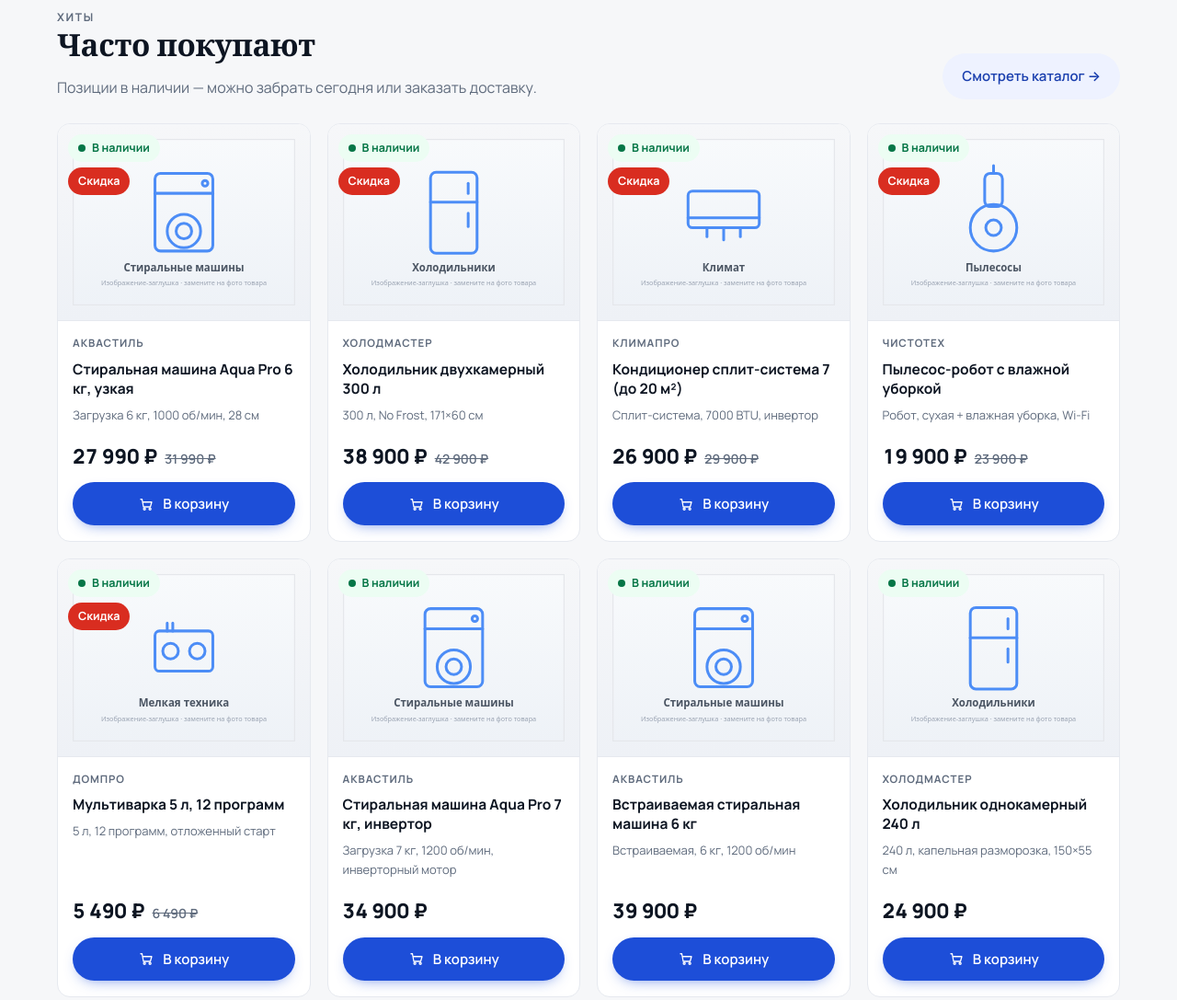
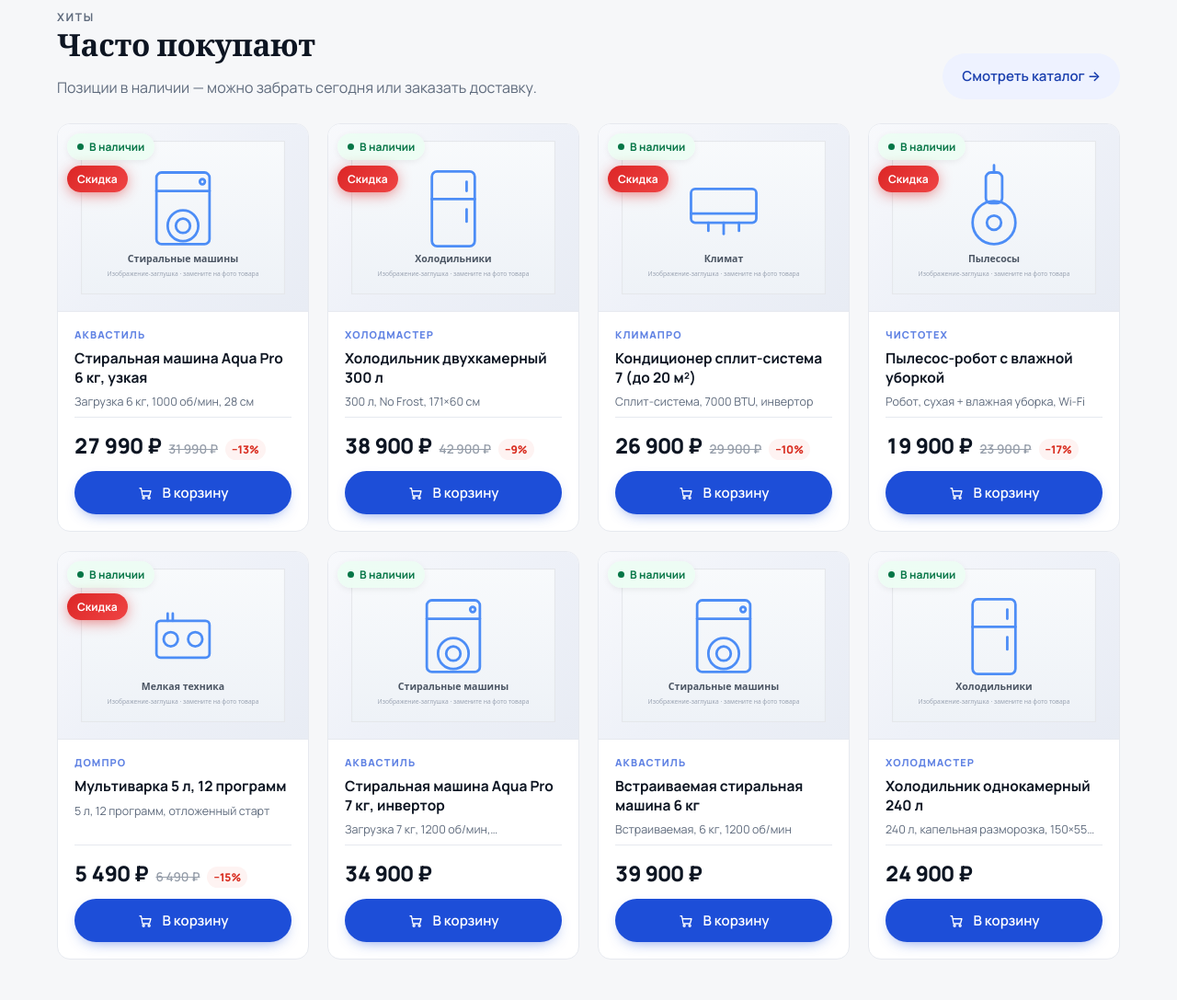
Before and after one commit to Nigismo/tehnodom-penza, a plain HTML site: page index.html in a window 1280 px wide. Shown: the part 1667-2754 px from the top of the page at 92% size. Drawn offline with nearby package versions, Linux system fonts and the light colour scheme.

Commit message:
Иконки категорий: 6 отдельных иконок вместо дублей (washer/fridge/snow/vacuum/kettle/house)

```diff
--- a/assets/css/styles.css
+++ b/assets/css/styles.css
@@ -230,27 +230,94 @@ main { display: block; padding-bottom: 64px; }
 .cat-tile .cat-count { color: var(--brand-dark); font-weight: 700; font-size: 13px; }
 
 /* ---------- Карточка товара ---------- */
-.product-grid { display: grid; grid-template-columns: repeat(auto-fill, minmax(238px, 1fr)); gap: 18px; }
-.product-card { display: flex; flex-direction: column; background: var(--bg); border: 1px solid var(--line);
-  border-radius: var(--radius); overflow: hidden; transition: border-color var(--t), box-shadow var(--t), transform var(--t); }
-.product-card:hover { border-color: var(--line-strong); box-shadow: var(--shadow); transform: translateY(-3px); }
-.product-media { position: relative; aspect-ratio: 4 / 3; background: linear-gradient(180deg, var(--bg-soft), #eef1f6);
-  border-bottom: 1px solid var(--line); }
-.product-media img { width: 100%; height: 100%; object-fit: contain; padding: 16px; transition: transform .35s var(--ease); }
-.product-card:hover .product-media img { transform: scale(1.04); }
-.product-body { padding: 15px 16px 17px; display: flex; flex-direction: column; gap: 8px; flex: 1; }
-.product-brand { font-size: 11.5px; color: var(--muted); text-transform: uppercase; letter-spacing: .08em; font-weight: 700; }
-.product-title { font-size: 15.5px; font-weight: 700; line-height: 1.35; margin: 0; font-family: var(--font-body);
-  display: -webkit-box; -webkit-line-clamp: 2; -webkit-box-orient: vertical; overflow: hidden; }
-.product-title a { color: var(--ink); }
+.product-grid { display: grid; grid-template-columns: repeat(auto-fill, minmax(238px, 1fr)); gap: 20px; }
+
+.product-card {
+  display: flex; flex-direction: column; background: var(--bg);
+  border: 1px solid var(--line); border-radius: var(--radius); overflow: hidden;
+  transition: border-color .25s var(--ease), box-shadow .3s var(--ease), transform .3s var(--ease);
+  will-change: transform;
+}
+.product-card:hover {
+  border-color: rgba(29, 78, 216, .25);
+  box-shadow: 0 8px 30px -8px rgba(29, 78, 216, .18), 0 2px 8px -2px rgba(13, 21, 34, .08);
+  transform: translateY(-5px);
+}
+
+/* Медиа-зона */
+.product-media {
+  position: relative; aspect-ratio: 4 / 3; overflow: hidden;
+  background: linear-gradient(135deg, #f8f9fc 0%, #eef1f8 50%, #e8ecf4 100%);
+  border-bottom: 1px solid var(--line);
+}
+.product-media img {
+  width: 100%; height: 100%; object-fit: contain; padding: 18px;
+  transition: transform .45s var(--ease), filter .3s var(--ease);
+}
+.product-card:hover .product-media img { transform: scale(1.08); }
+
+/* Оверлей «Подробнее» при наведении */
+.product-media::after {
+  content: "Подробнее →"; position: absolute; inset: 0;
+  display: flex; align-items: flex-end; justify-content: center; padding-bottom: 16px;
+  background: linear-gradient(to top, rgba(13, 21, 34, .55) 0%, rgba(13, 21, 34, .12) 40%, transparent 60%);
+  color: #fff; font-size: 13.5px; font-weight: 700; letter-spacing: .02em;
+  opacity: 0; transition: opacity .3s var(--ease);
+  pointer-events: none;
+}
+.product-card:hover .product-media::after { opacity: 1; }
+
+/* Тело карточки */
+.product-body { padding: 16px 18px 18px; display: flex; flex-direction: column; gap: 6px; flex: 1; }
+.product-brand {
+  font-size: 11px; color: var(--brand); text-transform: uppercase;
+  letter-spacing: .1em; font-weight: 800; opacity: .7;
+}
+.product-title {
+  font-size: 15.5px; font-weight: 700; line-height: 1.35; margin: 0; font-family: var(--font-body);
+  display: -webkit-box; -webkit-line-clamp: 2; -webkit-box-orient: vertical; overflow: hidden;
+}
+.product-title a { color: var(--ink); transition: color .2s; }
 .product-title a:hover { color: var(--brand); }
-.product-specs { font-size: 13px; color: var(--muted); margin: 0; }
-.product-foot { margin-top: auto; display: flex; flex-direction: column; gap: 10px; padding-top: 10px; }
-.price-row { display: flex; align-items: baseline; gap: 8px; }
-.price { font-size: 22px; font-weight: 800; color: var(--ink); white-space: nowrap; font-variant-numeric: tabular-nums; }
-.price-old { font-size: 14px; color: var(--muted); text-decoration: line-through; font-weight: 600; }
+.product-specs {
+  font-size: 12.5px; color: var(--muted); margin: 2px 0 0; line-height: 1.45;
+  display: -webkit-box; -webkit-line-clamp: 1; -webkit-box-orient: vertical; overflow: hidden;
+}
+
+/* Нижняя часть: цена + кнопки */
+.product-foot {
+  margin-top: auto; display: flex; flex-direction: column; gap: 10px;
+  padding-top: 12px; border-top: 1px solid var(--line);
+}
+.price-row { display: flex; align-items: baseline; gap: 8px; flex-wrap: wrap; }
+.price {
+  font-size: 23px; font-weight: 800; color: var(--ink); white-space: nowrap;
+  font-variant-numeric: tabular-nums; letter-spacing: -.01em;
+}
+.price-old {
+  font-size: 13.5px; color: var(--muted); text-decoration: line-through;
+  font-weight: 600; opacity: .65;
+}
+/* Процент скидки */
+.price-discount {
+  font-size: 12px; font-weight: 800; color: var(--sale); background: var(--sale-soft);
+  padding: 2px 7px; border-radius: var(--radius-pill); white-space: nowrap;
+}
+
 .product-actions { display: flex; gap: 8px; align-items: center; }
 .product-actions .btn { flex: 1; }
+
+/* Кнопка «В корзину» — градиентный hover */
+.product-actions .btn-primary {
+  background: var(--brand); position: relative; overflow: hidden;
+  transition: background .25s, box-shadow .25s, transform .2s;
+}
+.product-actions .btn-primary:hover {
+  background: linear-gradient(135deg, var(--brand) 0%, #2563eb 50%, #3b82f6 100%);
+  box-shadow: 0 4px 14px -4px rgba(29, 78, 216, .55);
+}
+.product-actions .btn-primary:active { transform: scale(.97); }
+
 /* Состояние «товар уже в корзине»: счётчик − N + */
 .product-actions.is-in-cart { flex-wrap: wrap; }
 .product-actions.is-in-cart .qty-sm { flex: 1 1 auto; }
@@ -259,14 +326,37 @@ main { display: block; padding-bottom: 64px; }
 .qty-sm input { width: 46px; height: 42px; }
 .btn-compact { min-height: 42px; padding: 9px 14px; font-size: 14px; }
 
+/* Появление карточки при прокрутке (IntersectionObserver) */
+.product-card { opacity: 0; transform: translateY(20px); }
+.product-card.is-visible { opacity: 1; transform: translateY(0); transition: opacity .5s var(--ease), transform .5s var(--ease), border-color .25s var(--ease), box-shadow .3s var(--ease); }
+.product-card.is-visible:hover { transform: translateY(-5px); }
+/* Каскадная задержка для карточек в сетке */
+.product-card:nth-child(3n+2).is-visible { transition-delay: .06s; }
+.product-card:nth-child(3n+3).is-visible { transition-delay: .12s; }
+
 /* Бейджи */
-.badge { display: inline-flex; align-items: center; gap: 7px; font-size: 12.5px; font-weight: 700;
-  padding: 5px 11px; border-radius: var(--radius-pill); background: var(--bg); }
-.badge-instock { background: var(--ok-soft); color: var(--ok); }
-.badge-preorder { background: var(--wait-soft); color: var(--wait); }
-.badge-sale { background: var(--sale); color: #fff; }
-.product-badges { position: absolute; top: 11px; left: 11px; display: flex; flex-direction: column; gap: 6px; align-items: flex-start; }
-.dot { width: 8px; height: 8px; border-radius: 50%; background: currentColor; }
+.badge {
+  display: inline-flex; align-items: center; gap: 6px; font-size: 12px; font-weight: 700;
+  padding: 5px 11px; border-radius: var(--radius-pill);
+  backdrop-filter: blur(6px); -webkit-backdrop-filter: blur(6px);
+  box-shadow: 0 2px 8px -2px rgba(0, 0, 0, .1);
+}
+.badge-instock { background: rgba(236, 253, 243, .88); color: var(--ok); }
+.badge-preorder { background: rgba(255, 250, 235, .88); color: var(--wait); }
+.badge-sale {
+  background: linear-gradient(135deg, #dc2626, #ef4444); color: #fff;
+  box-shadow: 0 3px 10px -3px rgba(220, 38, 38, .45);
+  animation: sale-pulse 2.5s ease-in-out infinite;
+}
+@keyframes sale-pulse {
+  0%, 100% { box-shadow: 0 3px 10px -3px rgba(220, 38, 38, .45); }
+  50% { box-shadow: 0 3px 16px -2px rgba(220, 38, 38, .65); }
+}
+.product-badges {
+  position: absolute; top: 10px; left: 10px; z-index: 2;
+  display: flex; flex-direction: column; gap: 6px; align-items: flex-start;
+}
+.dot { width: 7px; height: 7px; border-radius: 50%; background: currentColor; }
 
 /* ---------- Каталог ---------- */
 .catalog-layout { display: grid; grid-template-columns: 272px 1fr; gap: 30px; align-items: start; }
@@ -483,8 +573,13 @@ main { display: block; padding-bottom: 64px; }
   .header-search input { height: 36px; font-size: 14px; }
   .header-search .btn { min-height: 36px; padding: 6px 14px; font-size: 14px; }
   .cart-link { padding: 8px 12px; font-size: 14px; }
+
+  /* Hide hover overlay on mobile (no hover on touch) */
+  .product-media::after { display: none; }
+  .price-discount { font-size: 11px; padding: 2px 5px; }
 }
 
 @media (prefers-reduced-motion: reduce) {
   *, *::before, *::after { animation-duration: .001ms !important; transition-duration: .001ms !important; scroll-behavior: auto !important; }
+  .product-card { opacity: 1 !important; transform: none !important; }
 }
--- a/assets/js/app.js
+++ b/assets/js/app.js
@@ -110,6 +110,12 @@
   }
 
   /* ---------- Карточка товара ---------- */
+  function discountPercent(price, oldPrice) {
+    if (!oldPrice || oldPrice <= price) return "";
+    var pct = Math.round((1 - price / oldPrice) * 100);
+    return '<span class="price-discount">−' + pct + '%</span>';
+  }
+
   function productCard(p) {
     var av = availabilityInfo(p);
     var sale = p.oldPrice ? '<span class="badge badge-sale">Скидка</span>' : "";
@@ -129,7 +135,7 @@
           '<p class="product-specs">' + escapeHtml(p.short) + '</p>' +
           '<div class="product-foot">' +
             '<div class="price-row"><span class="price">' + formatPrice(p.price) + '</span>' +
-              (p.oldPrice ? '<span class="price-old">' + formatPrice(p.oldPrice) + '</span>' : "") +
+              (p.oldPrice ? '<span class="price-old">' + formatPrice(p.oldPrice) + '</span>' + discountPercent(p.price, p.oldPrice) : "") +
             '</div>' +
             '<div class="product-actions" data-actions="' + escapeHtml(p.id) + '">' + actionsMarkup(p) + '</div>' +
           '</div>' +
@@ -224,6 +230,21 @@
     document.addEventListener("cart:change", refreshActions);
   }
 
+  /* ---------- Анимация появления карточек при прокрутке ---------- */
+  function initCardReveal() {
+    if (!('IntersectionObserver' in window)) {
+      // Фолбэк: показать всё сразу
+      Array.prototype.forEach.call(document.querySelectorAll('.product-card'), function (c) { c.classList.add('is-visible'); });
+      return;
+    }
+    var obs = new IntersectionObserver(function (entries) {
+      entries.forEach(function (e) {
+        if (e.isIntersecting) { e.target.classList.add('is-visible'); obs.unobserve(e.target); }
+      });
+    }, { threshold: 0.08, rootMargin: '0px 0px -30px 0px' });
+    Array.prototype.forEach.call(document.querySelectorAll('.product-card'), function (c) { obs.observe(c); });
+  }
+
   document.addEventListener("DOMContentLoaded", function () {
     updateCartBadge();
     hydrateIcons();
@@ -231,6 +252,7 @@
     initNav();
     initCookie();
     initAddButtons();
+    initCardReveal();
   });
 
   /* ---------- Экспорт ---------- */
@@ -250,6 +272,7 @@
     removeFromCart: removeFromCart,
     cartCount: cartCount,
     cartTotals: cartTotals,
-    updateCartBadge: updateCartBadge
+    updateCartBadge: updateCartBadge,
+    initCardReveal: initCardReveal
   };
 })();
--- a/assets/js/catalog.js
+++ b/assets/js/catalog.js
@@ -154,6 +154,7 @@
     els.grid.hidden = false;
     els.status.innerHTML = "";
     els.grid.innerHTML = slice.map(window.Shop.productCard).join("");
+    window.Shop.initCardReveal();
 
     // Пагинация
     if (pages <= 1) { els.pagination.innerHTML = ""; return; }
--- a/assets/js/home.js
+++ b/assets/js/home.js
@@ -4,12 +4,12 @@
   var s = window.Shop;
 
   var CAT_ICON = {
-    washing: "spark",
-    fridges: "box",
-    climate: "leaf",
-    vacuum: "spark",
-    small: "box",
-    home: "star"
+    washing: "washer",
+    fridges: "fridge",
+    climate: "snow",
+    vacuum: "vacuum",
+    small: "kettle",
+    home: "house"
   };
 
   function renderCategories() {
@@ -36,6 +36,7 @@
       return (b.oldPrice ? 1 : 0) - (a.oldPrice ? 1 : 0);
     }).slice(0, 8);
     box.innerHTML = list.map(s.productCard).join("");
+    s.initCardReveal();
   }
 
   function addStructuredData() {
--- a/assets/js/product.js
+++ b/assets/js/product.js
@@ -131,5 +131,6 @@
     var p = id ? window.Shop.findProduct(id) : null;
     if (!p) { renderNotFound(); return; }
     renderProduct(p);
+    window.Shop.initCardReveal();
   });
 })();
```
Also changed, not shown: assets/js/icons.js (+7 -1 lines).
